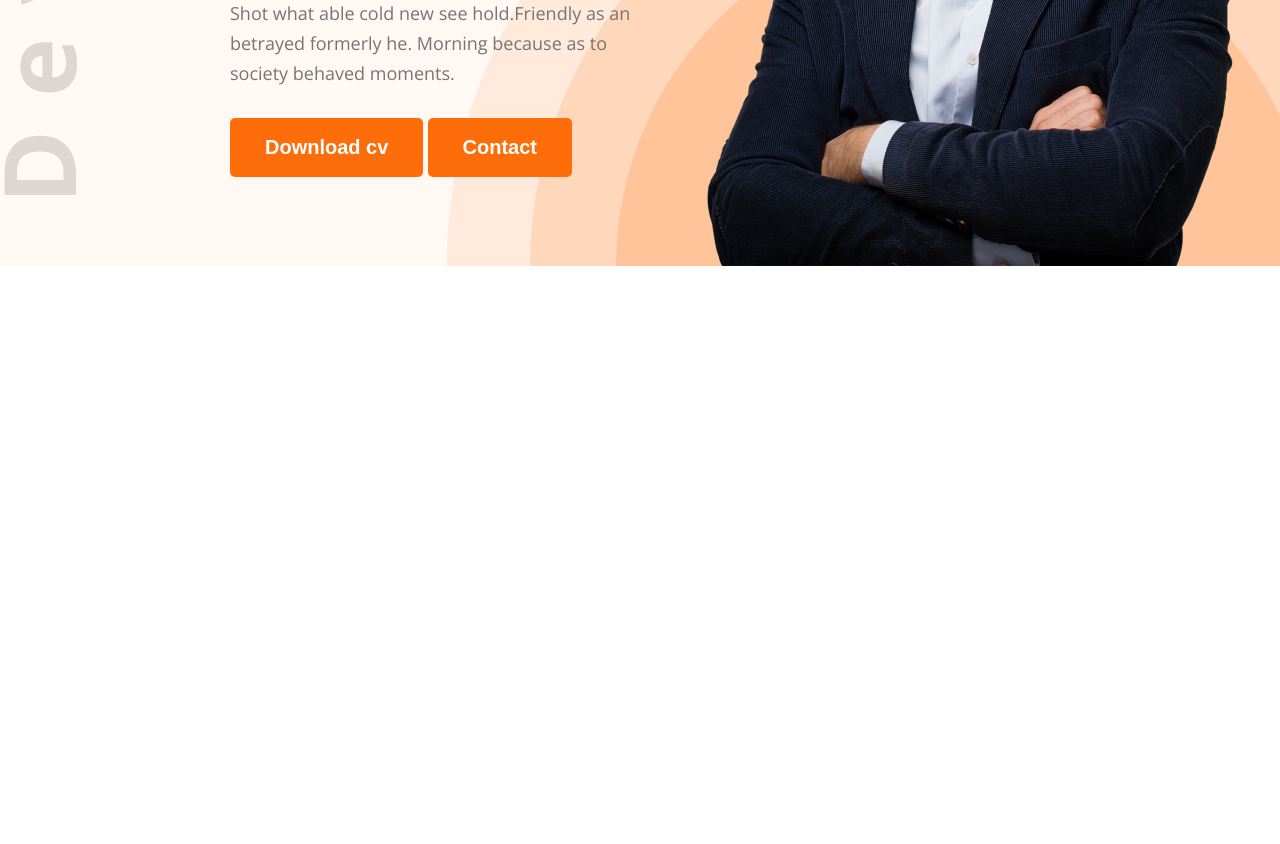
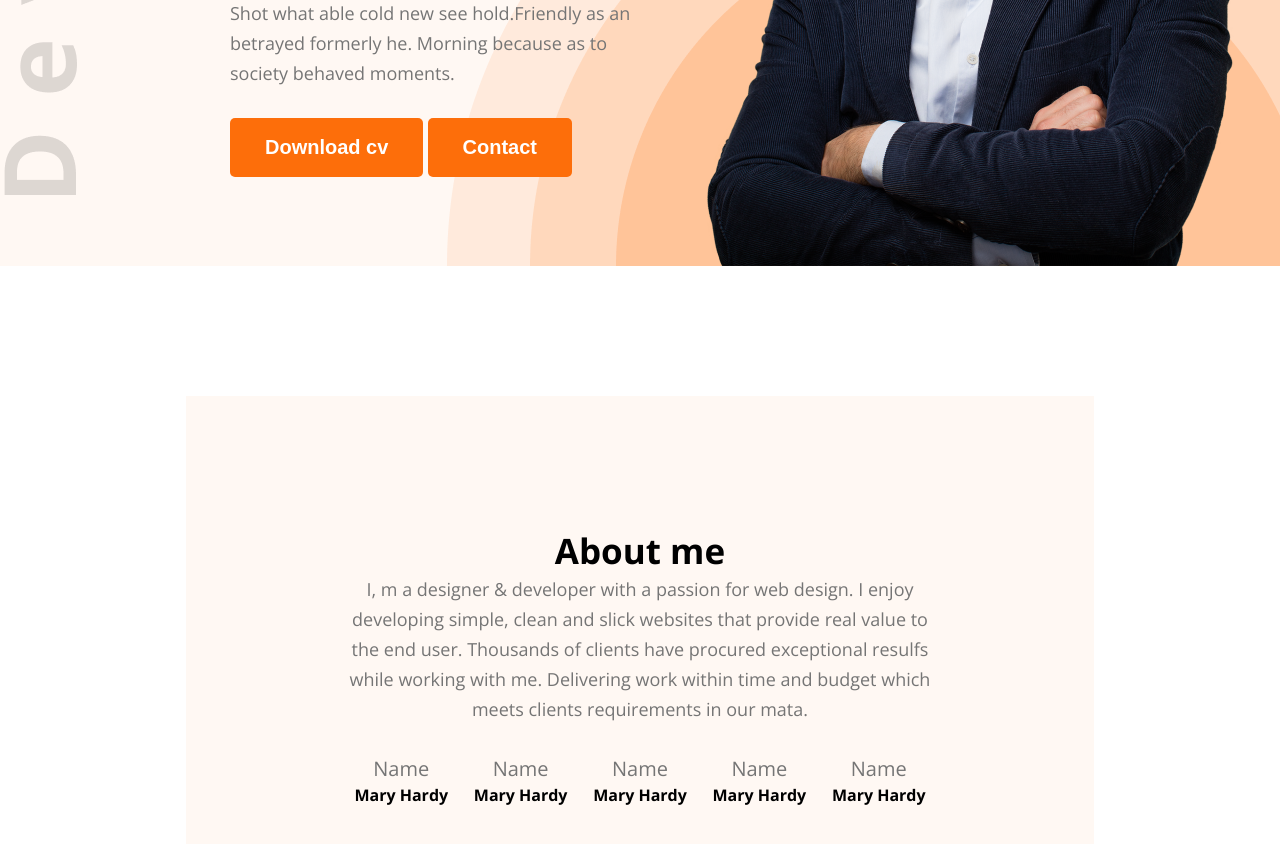
Before and after one commit to armanhossain97/hero-dev-code, a plain HTML site: page index.html in a window 1280 px wide. Shown: the part 568-1412 px from the top of the page. Before the commit the page ends 834 px from the top, so only its background shows below. Drawn offline with nearby package versions, Linux system fonts and the light colour scheme.

Commit message:
about section accourding to figma is designed

```diff
--- a/index.html
+++ b/index.html
@@ -38,8 +38,39 @@
             <div class="banner-image">
                 <img src="images/hardy.png" alt="">
             </div>
-
         </section>
     </header>
+
+    <section id="about">
+        <div class="about-container">
+            <div class="section-heading">
+                <h2>About me</h2>
+                <p>I, m a designer & developer with a passion for web design. I enjoy developing simple, clean and slick websites that provide real value to the end user. Thousands of clients have procured exceptional resulfs while working with me. Delivering work within time and budget which meets clients requirements in our mata.</p>
+            </div>
+
+            <div class="about-info">
+                <div class="info-card">
+                    <p>Name</p>
+                    <h4>Mary Hardy</h4>
+                </div>
+                <div class="info-card">
+                    <p>Name</p>
+                    <h4>Mary Hardy</h4>
+                </div>
+                <div class="info-card">
+                    <p>Name</p>
+                    <h4>Mary Hardy</h4>
+                </div>
+                <div class="info-card">
+                    <p>Name</p>
+                    <h4>Mary Hardy</h4>
+                </div>
+                <div class="info-card">
+                    <p>Name</p>
+                    <h4>Mary Hardy</h4>
+                </div>
+            </div>
+        </div>
+    </section>
 </body>
 </html>
--- a/styles/portfolio.css
+++ b/styles/portfolio.css
@@ -28,12 +28,27 @@
     color: white;
     cursor: pointer;
 }
+.section-heading {
+    max-width: 827px;
+    text-align: center;
+}
+
+.section-heading h2 {
+    font-size: 35px;
+    text-align: center;
+}
+.section-heading p{
+    font-size: 18px;
+    margin-bottom: 30px;
+    line-height: 30px;
+    color: #757575;
+}
 
 header{
     background-color: #FFF8F3;
     background: url(../images/developer.png), url(../images/header_bg.png), #FFF8F3;
-    background-position: top left, bottom right;
-    background-repeat: no-repeat;
+    background-position: top left, bottom right, left top;
+    background-repeat: no-repeat, no-repeat, no-repeat;
     padding-top: 50px;
 }
 
@@ -64,12 +79,12 @@
     display: flex;
     justify-content: space-between;
     align-items: center;
+}
 
-
-}
 #banner .banner-content{
     max-width: 585px;
 }
+
 #banner .banner-content h2 {
     font-size: 45px;
     font-weight: 600;
@@ -83,6 +98,7 @@
     color: #181818;
     margin-bottom: 20px;
 }
+
 #banner .banner-content p{
     font-size: 18px;
     color: #757575;
@@ -94,3 +110,28 @@
     max-width: 585px;
     vertical-align: middle;
 }
+
+#about {
+    padding-top: 130px;
+}
+
+#about .about-container{
+    width: 71%;
+    max-width: 1140px;
+    margin: 0 auto;
+    text-align: center;
+    background-color: #FFF8F3;
+    padding: 131px 156px;
+}
+#about .about-container .about-info {
+    display: flex;
+    justify-content: space-around;
+}
+.about-info .info-card p{
+    font-size: 20px;
+    line-height: 30px;
+    color: #757575;
+}
+about-info .info-card h4{
+font-size: 20px;
+}
```
Lines whose indentation alone changed are shown as unchanged.
